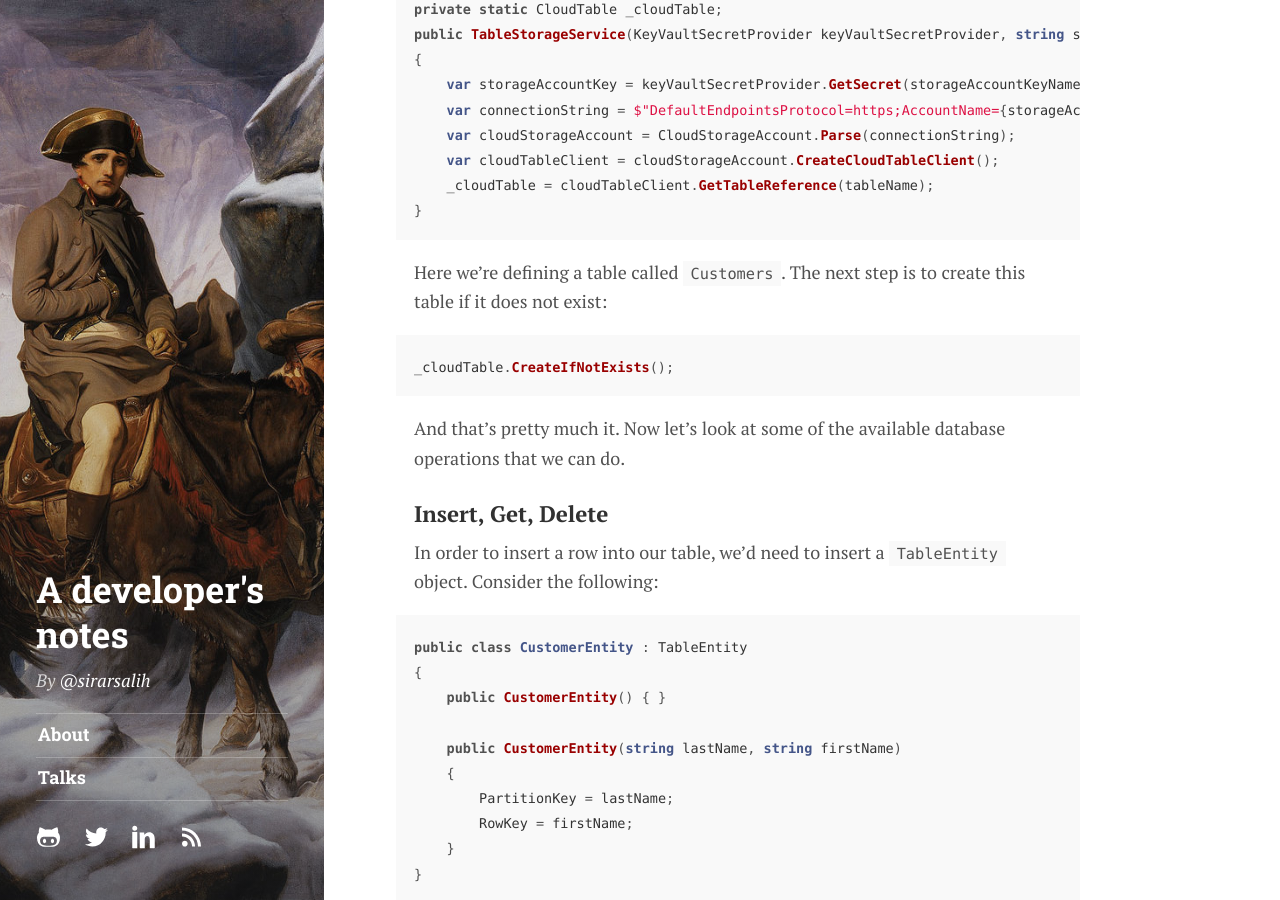
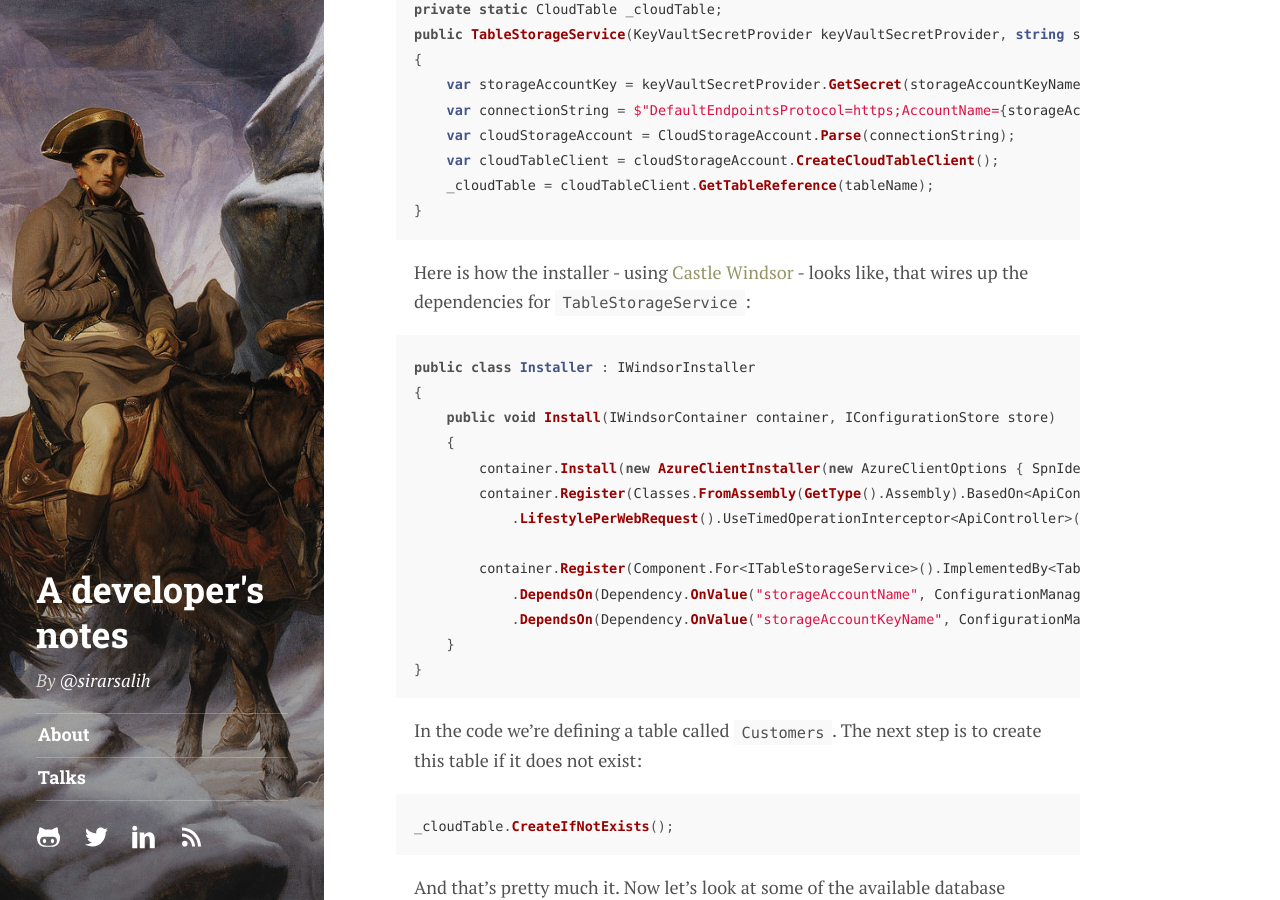
Before and after one commit to sirarsalih/sirarsalih.github.io, a Jekyll site: the page built from _posts/2017-11-16-playing-around-with-azure-table-storage.md, in a window 1280 px wide and 900 px high, scrolled down 718 px. Built offline with Jekyll 4.4.1, drawn with Linux system fonts in a browser that asks for light colours; comment, search, counter and statistics services are not loaded.

Commit message:
Add installer class that wires up dependencies.

````diff
--- a/_posts/2017-11-16-playing-around-with-azure-table-storage.md
+++ b/_posts/2017-11-16-playing-around-with-azure-table-storage.md
@@ -20,7 +20,25 @@ public TableStorageService(KeyVaultSecretProvider keyVaultSecretProvider, string
 }
 ```
 
-Here we're defining a table called <code>Customers</code>. The next step is to create this table if it does not exist:
+Here is how the installer - using [Castle Windsor](http://www.castleproject.org/) - looks like, that wires up the dependencies for <code>TableStorageService</code>:
+
+```csharp
+public class Installer : IWindsorInstaller
+{
+    public void Install(IWindsorContainer container, IConfigurationStore store)
+    {
+        container.Install(new AzureClientInstaller(new AzureClientOptions { SpnIdentifier = "Api", UseCacheForSecrects = true, SpnCertificateLocation = StoreLocation.LocalMachine }));
+        container.Register(Classes.FromAssembly(GetType().Assembly).BasedOn<ApiController>()
+            .LifestylePerWebRequest().UseTimedOperationInterceptor<ApiController>(container).UseAsyncAuthorizationInterceptor());
+
+        container.Register(Component.For<ITableStorageService>().ImplementedBy<TableStorageService>().LifestyleSingleton()
+            .DependsOn(Dependency.OnValue("storageAccountName", ConfigurationManager.AppSettings["MyBusiness.Storage.AccountName"]))
+            .DependsOn(Dependency.OnValue("storageAccountKeyName", ConfigurationManager.AppSettings["MyBusiness.Storage.AccountKeyName"])));
+    }
+}
+```
+
+In the code we're defining a table called <code>Customers</code>. The next step is to create this table if it does not exist:
 
 ```csharp
 _cloudTable.CreateIfNotExists();
````
